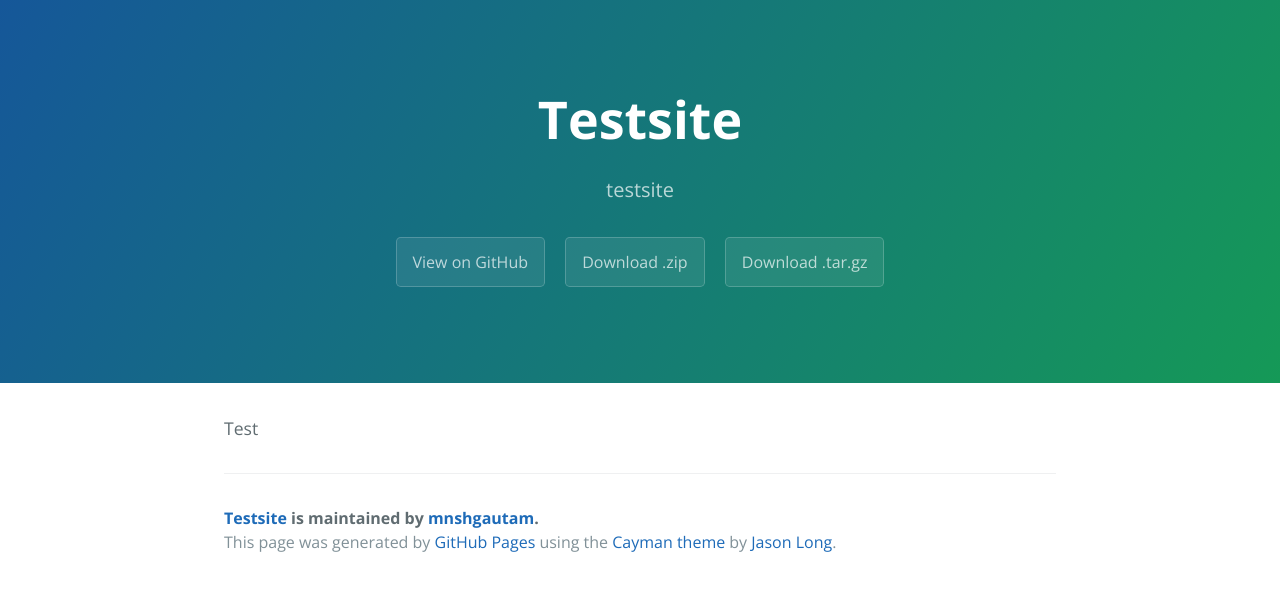
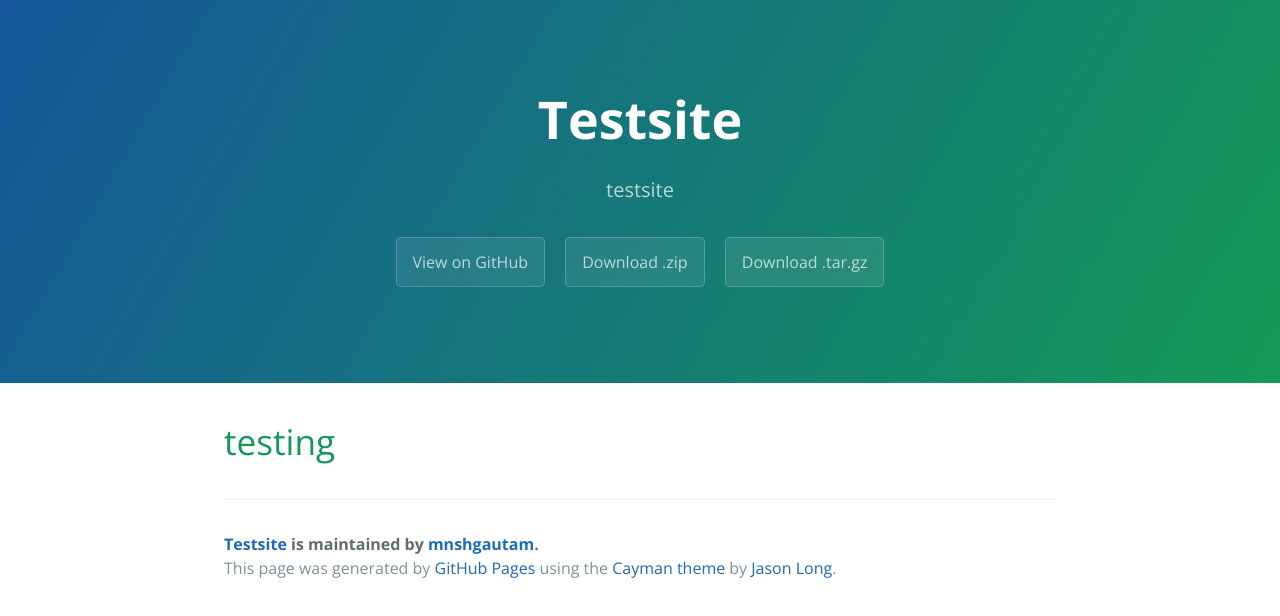
Before and after one commit to mnshgautam/testSite, a plain HTML site: page index.html in a window 1280 px wide. Drawn offline with nearby package versions, Linux system fonts and the light colour scheme.

Commit message:
Create gh-pages branch via GitHub

```diff
--- a/index.html
+++ b/index.html
@@ -19,7 +19,8 @@
     </section>
 
     <section class="main-content">
-      <p>Test</p>
+      <h1>
+<a id="testing" class="anchor" href="#testing" aria-hidden="true"><span aria-hidden="true" class="octicon octicon-link"></span></a>testing</h1>
 
       <footer class="site-footer">
         <span class="site-footer-owner"><a href="https://github.com/mnshgautam/testSite">Testsite</a> is maintained by <a href="https://github.com/mnshgautam">mnshgautam</a>.</span>
--- a/params.json
+++ b/params.json
@@ -1,6 +1,6 @@
 {
   "name": "Testsite",
   "tagline": "testsite",
-  "body": "Test",
+  "body": "# testing",
   "note": "Don't delete this file! It's used internally to help with page regeneration."
 }
```
